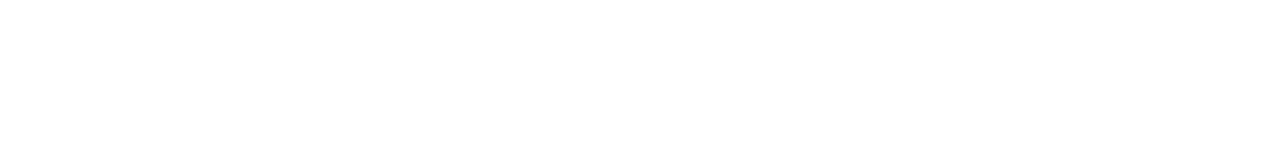
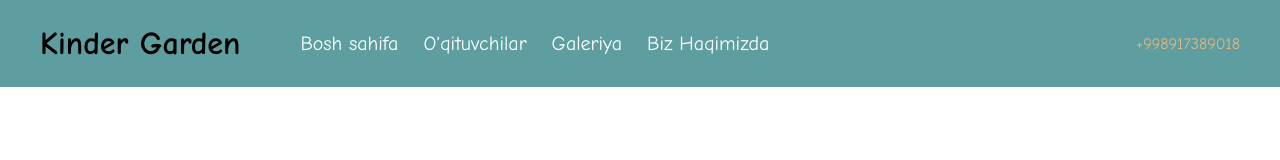
Before and after one commit to Ayubee/new2, a plain HTML site: page page.html in a window 1280 px wide. Drawn offline with Linux system fonts and the light colour scheme.

Commit message:
page.html

```diff
--- a/page.html
+++ b/page.html
@@ -4,9 +4,25 @@
     <meta charset="UTF-8">
     <meta http-equiv="X-UA-Compatible" content="IE=edge">
     <meta name="viewport" content="width=device-width, initial-scale=1.0">
-    <title>Document</title>
+    <link rel="stylesheet" href="css/style.css">
+    <title>O'qituvchilar</title>
 </head>
 <body>
-
+    <header class="header">
+        <div class="header-container">
+        <div class="header-content">
+            <p class="header-title">Kinder Garden</p>
+            <ul class="header-menu">
+                <li class="menu-burger"><a href="index.html" class="menu-link green">Bosh sahifa</a> </li>
+                <li class="menu-burger"><a href="page.html" class="menu-link red">O'qituvchilar</a></li>
+                <li class="menu-burger"><a href="#" class="menu-link blue">Galeriya</a></li>
+                <li class="menu-burger"><a href="#" class="menu-link yellow">Biz Haqimizda</a></li>
+            </ul>
+        </div>
+        <div class="header-number">
+            <a href="tel:+998917389018">+998917389018</a>
+        </div>
+    </div>
+    </header>
 </body>
 </html>
```
Also changed, not shown: index.html (+1 -1 lines).
